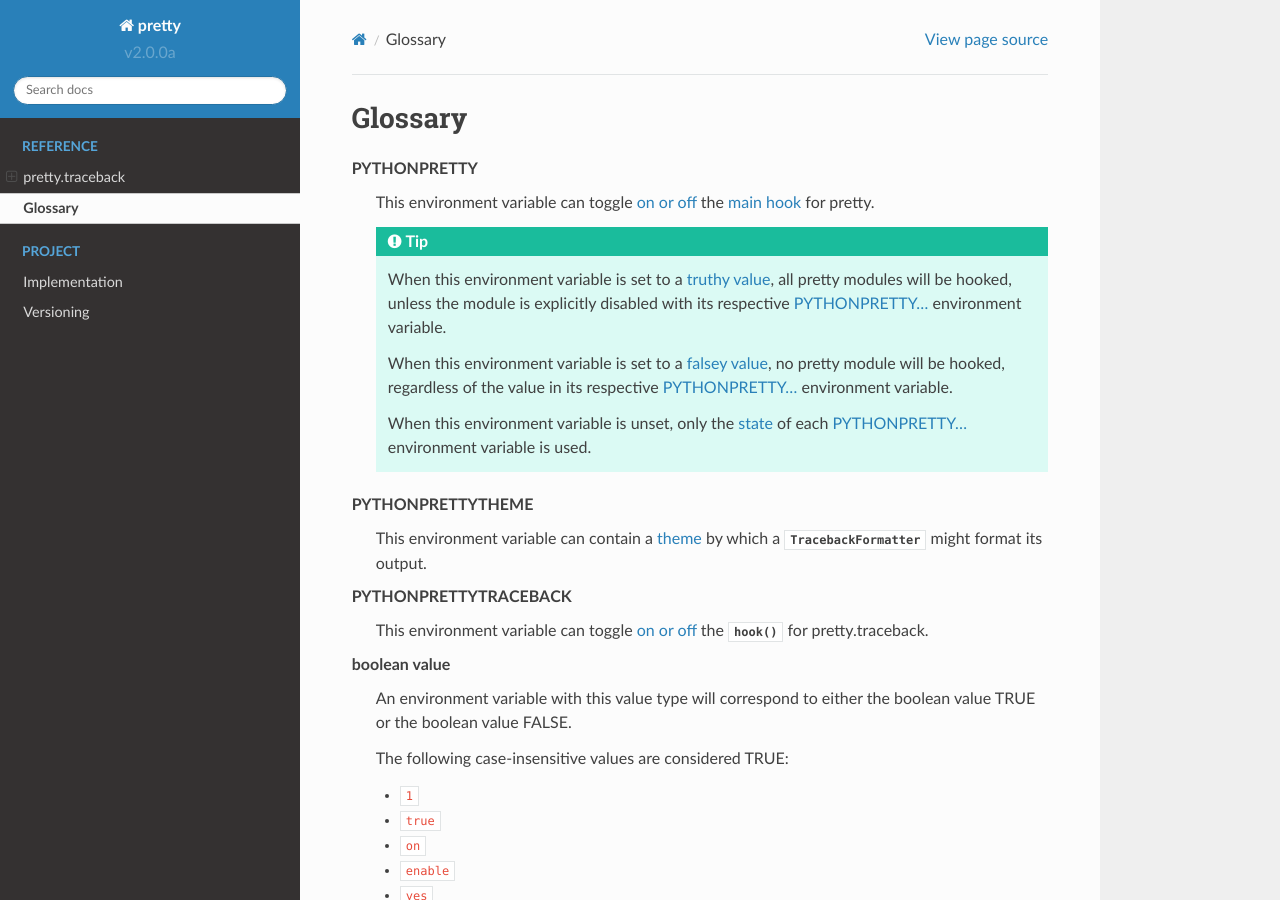
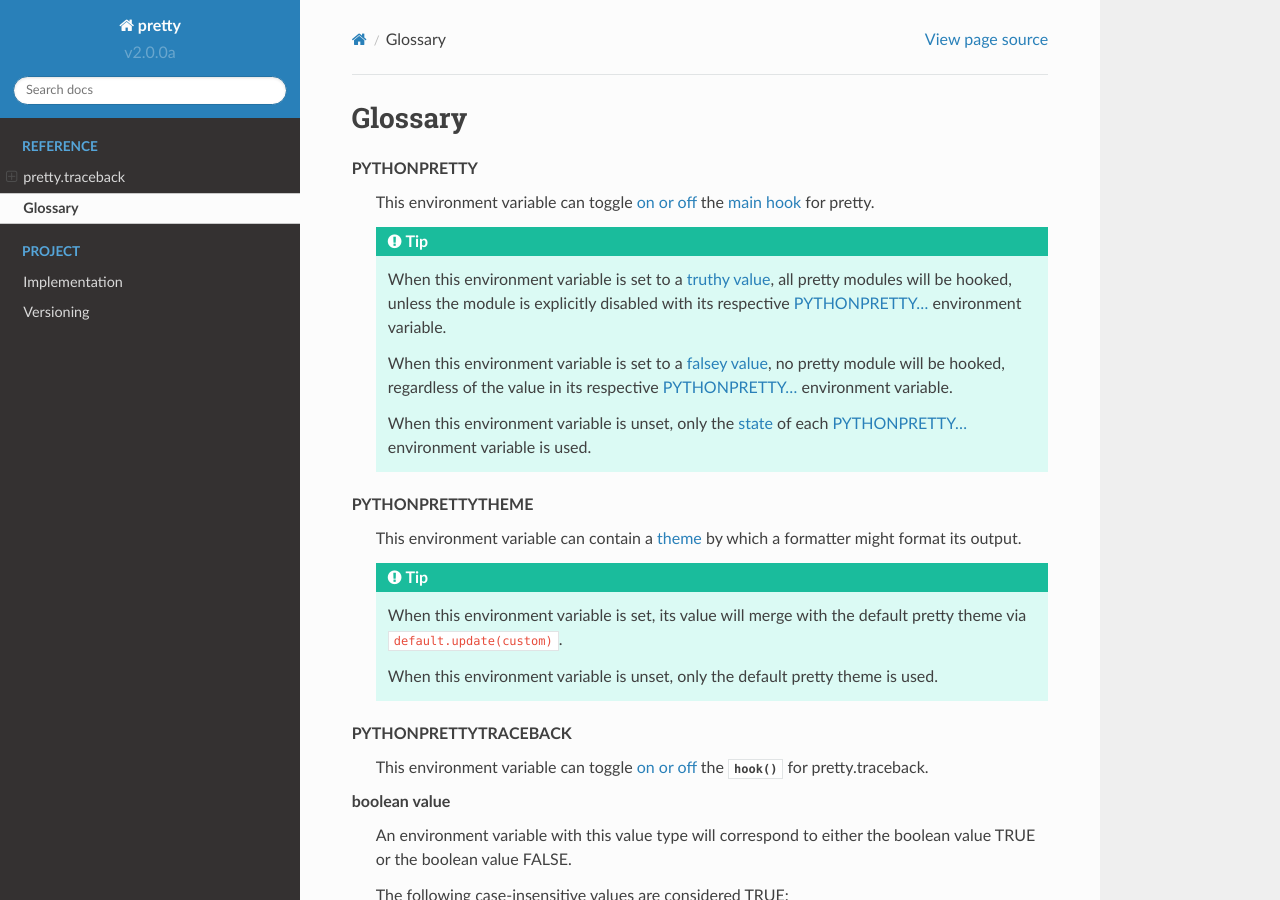
Before and after one commit to ShineyDev/pretty, a Sphinx documentation site: the page built from docs/reference/glossary.rst, in a window 1280 px wide and 900 px high. Built offline with Sphinx 7.4.7 and the Read the Docs theme 2.0.0, drawn with Linux system fonts in a browser that asks for light colours.

Commit message:
update the PYTHONPRETTYTHEME glossary entry

```diff
--- a/docs/reference/glossary.rst
+++ b/docs/reference/glossary.rst
@@ -32,9 +32,17 @@ Glossary
     PYTHONPRETTYTHEME
 
         This environment variable can contain a
-        :term:`theme <theme value>` by which a
-        :class:`~pretty.traceback.TracebackFormatter` might format its
-        output.
+        :term:`theme <theme value>` by which a :term:`formatter` might
+        format its output.
+
+        .. tip::
+
+            When this environment variable is set, its value will merge
+            with the default pretty theme via
+            ``default.update(custom)``.
+
+            When this environment variable is unset, only the default
+            pretty theme is used.
 
     PYTHONPRETTYTRACEBACK
 
```
